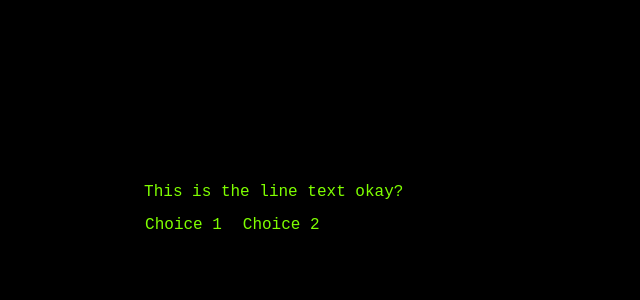
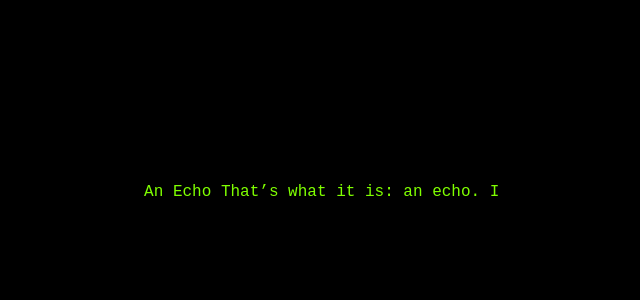
Before and after one commit to perfidiousscript/uoma_screen, a Next.js app: page / in a window 1280 px wide. Shown: the top 300 px of the page, without its empty margins (32-672 px from the left). Built offline with nearby package versions, Linux system fonts and the light colour scheme; a web font is replaced by a local one.

Commit message:
adds textArray for testing

```diff
--- a/components/First.jsx
+++ b/components/First.jsx
@@ -5,7 +5,14 @@ export default function First() {
 
   const [shownText, setShownText] = useState("");
 
-  const lineText = "This is the line text okay?";
+  const lineText =
+    "An Echo \n That’s what it is: an echo. \n I’ll remember what I was, at some point. It will come back to me.";
+
+  const textArray = [
+    ["An Echo"],
+    ["That’s what it is: an echo."],
+    ["I’ll remember what I was, at some point.", ["It will come back to me."]]
+  ];
 
   function selectedBackground(e) {
     setChoice(e.target.dataset.choice);
```
